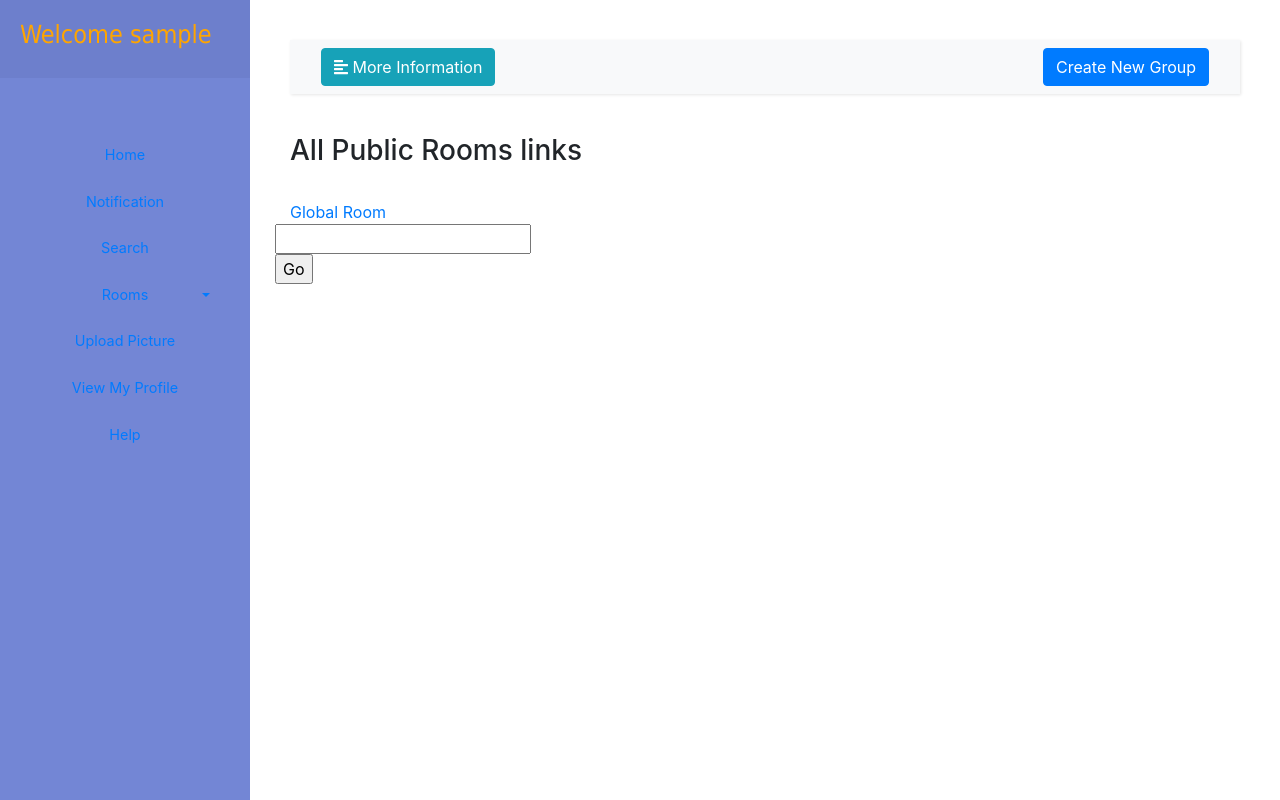
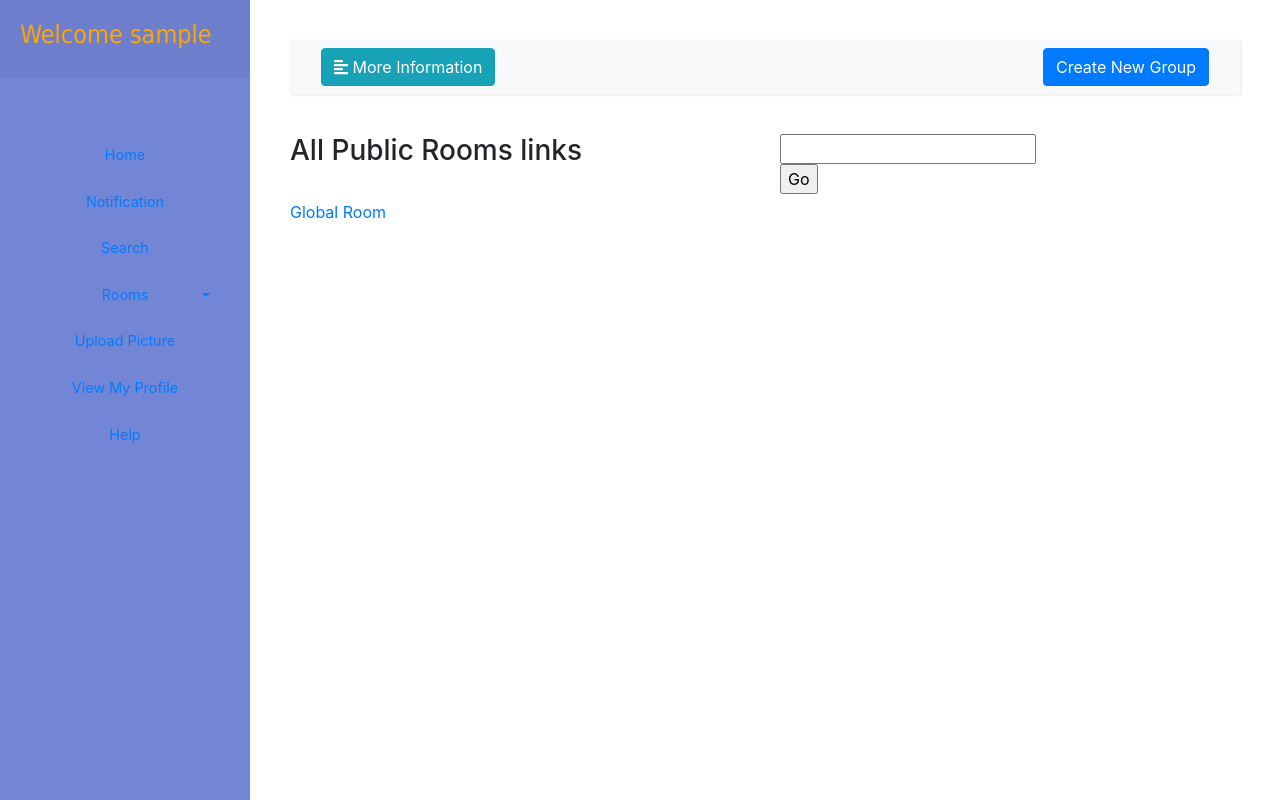
Before and after one commit to aaden001/CS518, a PHP site: page /Welcome.php in a window 1280 px wide. Run offline with PHP 8.4, Linux system fonts and the light colour scheme; the visitor is signed in with stand-in values (Sample User, id 1); data comes from the database, SQL or seed files in the repository; some libraries are stand-ins or nearby versions.

Commit message:
Open search bar form area2

```diff
--- a/Welcome.php
+++ b/Welcome.php
@@ -221,7 +221,7 @@ if(isset($_SESSION['avatarLink'])){
     <!--     /// Decore -->
 
                 <?php
-               echo "<span><h3>All Public Rooms links </h3><br>";
+               echo '<div class="row"><span class ="col-6"><h3>All Public Rooms links </h3><br>';
 
                 require 'dbconnect.php';
                 // $tempId = $_SESSION['userId']; 0 stands for public group
@@ -231,8 +231,8 @@ if(isset($_SESSION['avatarLink'])){
                  echo '<a href="GlobalRoom.php?currentRoomID=' .$result['ID'] .'&page=1'.'">' .$result['Name'] .' Room'.'</a>';
                     echo "<br>";
                 }
-                echo '<span class="row"> <form action="" method="get">';
-                echo '<input type="text" name="q"><br><input type = "submit" value="Go"></form></span>';
+                echo '</span><span class="col-6"> <form action="" method="get">';
+                echo '<input type="text" name="q"><br><input type = "submit" value="Go"></form></span></div>';
                 /*echo'<div class="line"></div>';*/
 
                 $Connection = null;
```
